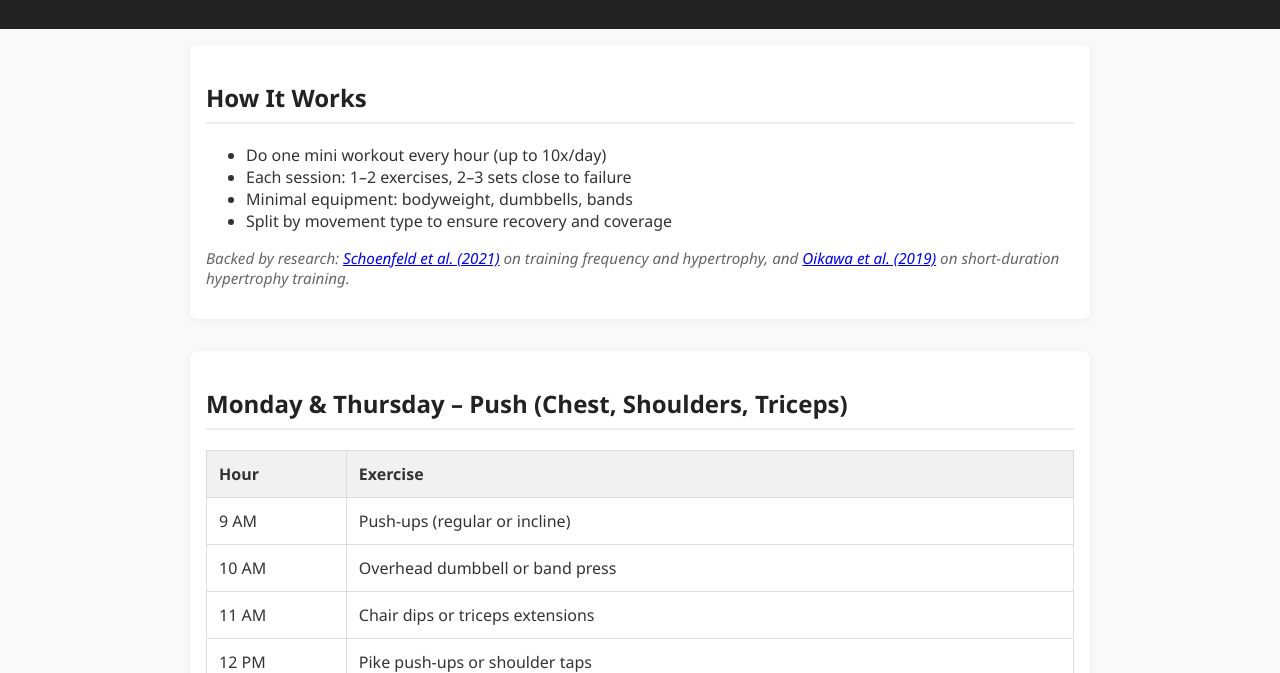
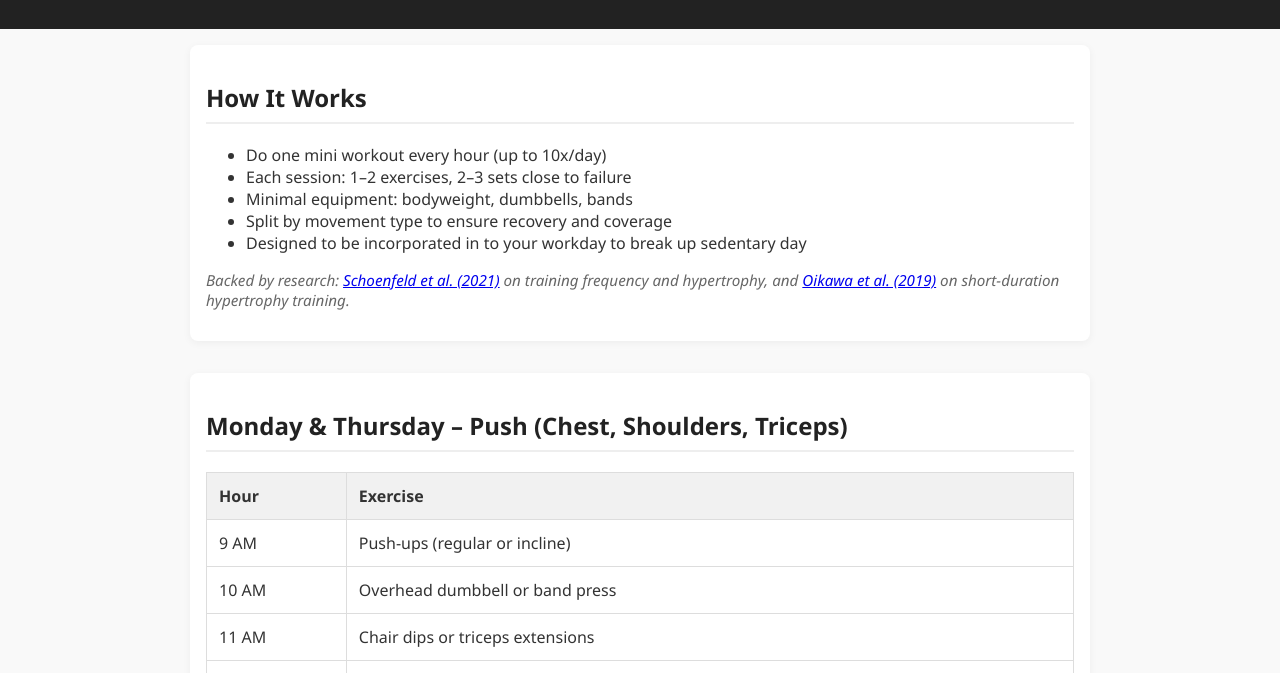
Before and after one commit to tekram/hypoertrophy, a plain HTML site: page index.html in a window 1280 px wide. Shown: the part 127-800 px from the top of the page. Drawn offline with Linux system fonts and the light colour scheme.

Commit message:
Update index.html

```diff
--- a/index.html
+++ b/index.html
@@ -69,6 +69,7 @@
         <li>Each session: 1–2 exercises, 2–3 sets close to failure</li>
         <li>Minimal equipment: bodyweight, dumbbells, bands</li>
         <li>Split by movement type to ensure recovery and coverage</li>
+        <li>Designed to be incorporated in to your workday to break up sedentary day</li>
       </ul>
 <p class="note">
   Backed by research:
```
